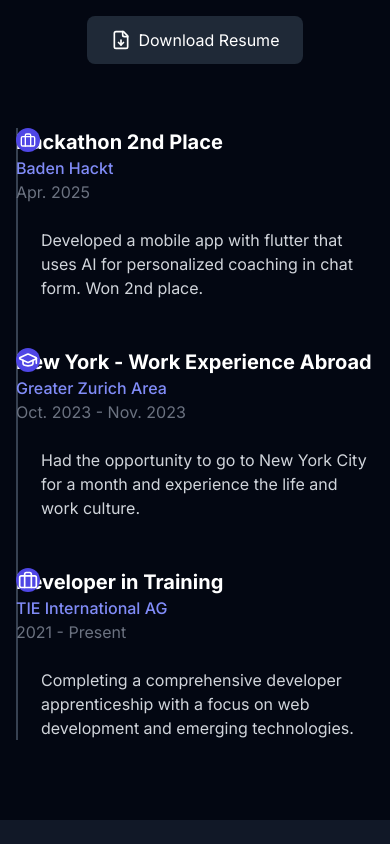
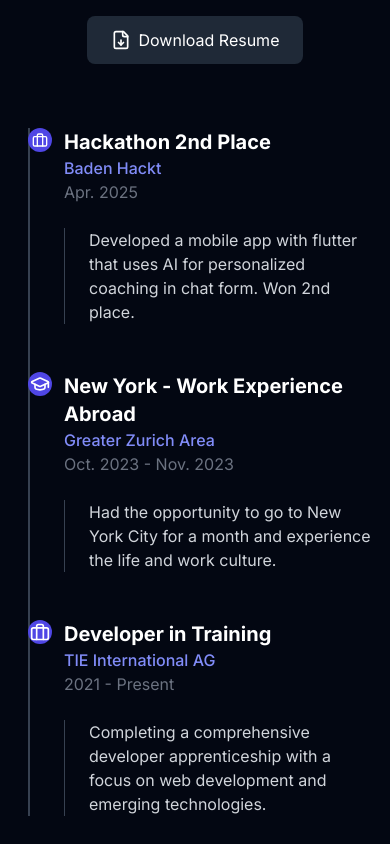
Before and after one commit to matteogisler/about-me, a React (Vite) app: page / in a window 390 px wide. Shown: the part 4920-5764 px from the top of the page. Built offline with nearby package versions, Linux system fonts and the light colour scheme.

Commit message:
fix responsivness

```diff
--- a/src/components/Resume.tsx
+++ b/src/components/Resume.tsx
@@ -7,17 +7,15 @@ import resume_matteo_gisler from '../assets/Resume_Matteo_Gisler.pdf';
 const Resume: React.FC = () => {
   const [ref, inView] = useInView({
     threshold: 0.1,
-    triggerOnce: true
+    triggerOnce: true,
   });
 
   const containerVariants = {
     hidden: { opacity: 0 },
     visible: {
       opacity: 1,
-      transition: {
-        staggerChildren: 0.2
-      }
-    }
+      transition: { staggerChildren: 0.2 },
+    },
   };
 
   const itemVariants = {
@@ -25,32 +23,32 @@ const Resume: React.FC = () => {
     visible: {
       opacity: 1,
       y: 0,
-      transition: { duration: 0.6, ease: "easeOut" }
-    }
+      transition: { duration: 0.6, ease: 'easeOut' },
+    },
   };
 
   const timelineItems = [
     {
       icon: Briefcase,
-      period: "Apr. 2025",
-      title: "Hackathon 2nd Place",
-      company: "Baden Hackt",
-      description: "Developed a mobile app with flutter that uses AI for personalized coaching in chat form. Won 2nd place."
+      period: 'Apr. 2025',
+      title: 'Hackathon 2nd Place',
+      company: 'Baden Hackt',
+      description: 'Developed a mobile app with flutter that uses AI for personalized coaching in chat form. Won 2nd place.',
     },
     {
       icon: GraduationCap,
-      period: "Oct. 2023 - Nov. 2023",
-      title: "New York - Work Experience Abroad",
-      company: "Greater Zurich Area",
-      description: "Had the opportunity to go to New York City for a month and experience the life and work culture."
+      period: 'Oct. 2023 - Nov. 2023',
+      title: 'New York - Work Experience Abroad',
+      company: 'Greater Zurich Area',
+      description: 'Had the opportunity to go to New York City for a month and experience the life and work culture.',
     },
     {
       icon: Briefcase,
-      period: "2021 - Present",
-      title: "Developer in Training",
-      company: "TIE International AG",
-      description: "Completing a comprehensive developer apprenticeship with a focus on web development and emerging technologies."
-    }
+      period: '2021 - Present',
+      title: 'Developer in Training',
+      company: 'TIE International AG',
+      description: 'Completing a comprehensive developer apprenticeship with a focus on web development and emerging technologies.',
+    },
   ];
 
   return (
@@ -59,7 +57,7 @@ const Resume: React.FC = () => {
         <motion.div
           ref={ref}
           initial="hidden"
-          animate={inView ? "visible" : "hidden"}
+          animate={inView ? 'visible' : 'hidden'}
           variants={containerVariants}
           className="max-w-4xl mx-auto"
         >
@@ -88,7 +86,7 @@ const Resume: React.FC = () => {
 
           <div className="relative">
             {/* Timeline line */}
-            <div className="absolute left-0 md:left-1/2 transform md:-translate-x-1/2 top-0 h-full w-0.5 bg-gray-700"></div>
+            <div className="absolute left-6 md:left-1/2 transform -translate-x-3 md:-translate-x-1/2 top-0 h-full w-0.5 bg-gray-700"></div>
 
             {/* Timeline items */}
             <div className="space-y-12">
@@ -102,36 +100,30 @@ const Resume: React.FC = () => {
                       visible: {
                         opacity: 1,
                         y: 0,
-                        transition: { duration: 0.6, delay: index * 0.2 }
-                      }
+                        transition: { duration: 0.6, delay: index * 0.2 },
+                      },
                     }}
-                    className="relative flex flex-col md:flex-row"
+                    className="relative flex flex-col md:flex-row pl-12 md:pl-0"
                   >
-                    {/* ← icon container (one div for both breakpoints) */}
+                    {/* icon container */}
                     <div
-                      className="
-                        absolute top-0
-                        left-0  md:left-1/2
-                        transform
-                          -translate-x-0    md:-translate-x-1/2
-                        w-6   md:w-10
-                        h-6   md:h-10
-                        rounded-full
-                        bg-indigo-600
-                        flex items-center justify-center
-                      "
+                      className="absolute top-0 left-6 md:left-1/2 transform -translate-x-3 md:-translate-x-1/2 w-6 md:w-10 h-6 md:h-10 rounded-full bg-indigo-600 flex items-center justify-center"
                     >
-                      <Icon size={ index === 0 ? 16 : 20 } className="text-white" />
+                      <Icon size={index === 0 ? 16 : 20} className="text-white" />
                     </div>
 
-                    {/* ← left-hand content */}
+                    {/* left-hand content */}
                     <div className="md:w-1/2 md:pr-8 md:text-right mb-6 md:mb-0">
-                      <h3 className="text-xl font-bold text-white">{item.title}</h3>
-                      <div className="text-indigo-400 font-medium">{item.company}</div>
+                      <h3 className="text-xl font-bold text-white">
+                        {item.title}
+                      </h3>
+                      <div className="text-indigo-400 font-medium">
+                        {item.company}
+                      </div>
                       <div className="text-gray-500">{item.period}</div>
                     </div>
 
-                    {/* ← right-hand description */}
+                    {/* right-hand description */}
                     <div className="md:w-1/2 md:pl-8 pl-6 border-l md:border-l-0 border-gray-700">
                       <p className="text-gray-300">{item.description}</p>
                     </div>
```
